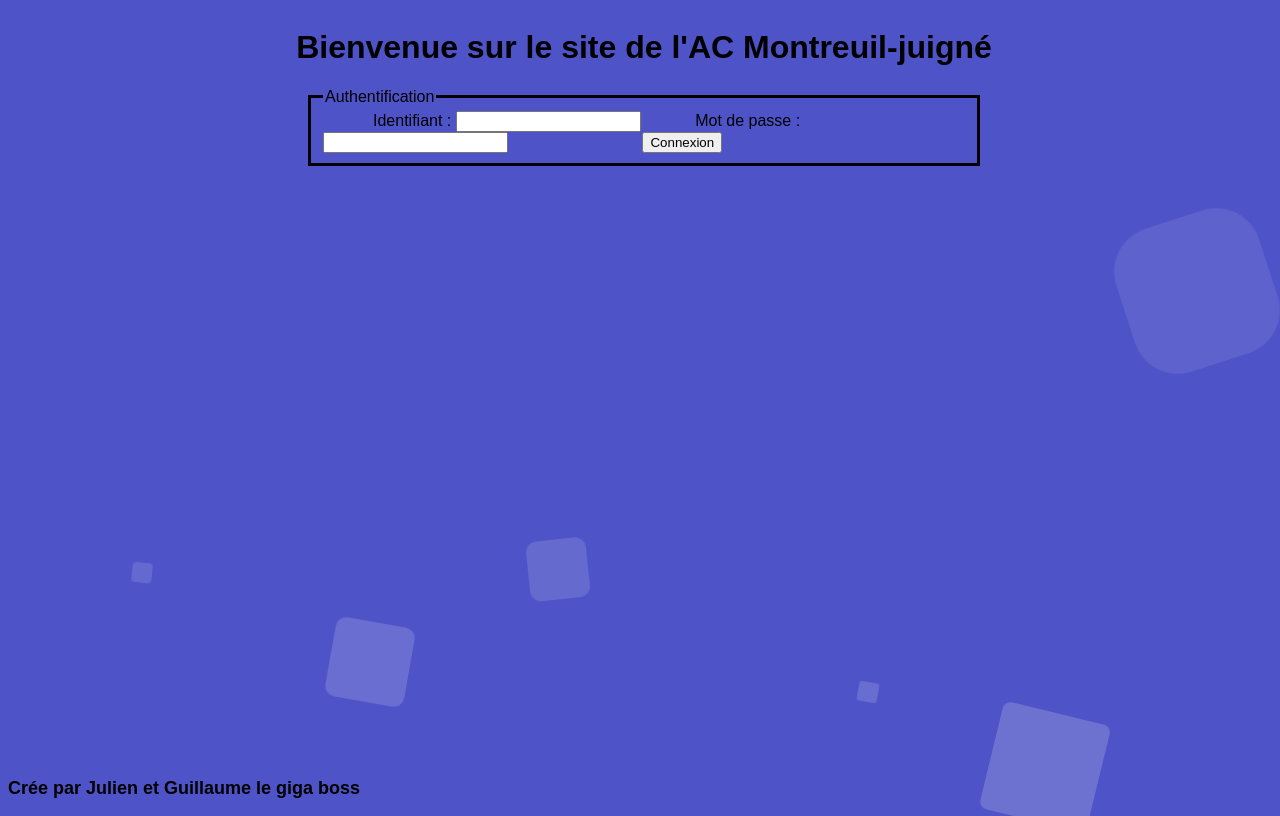
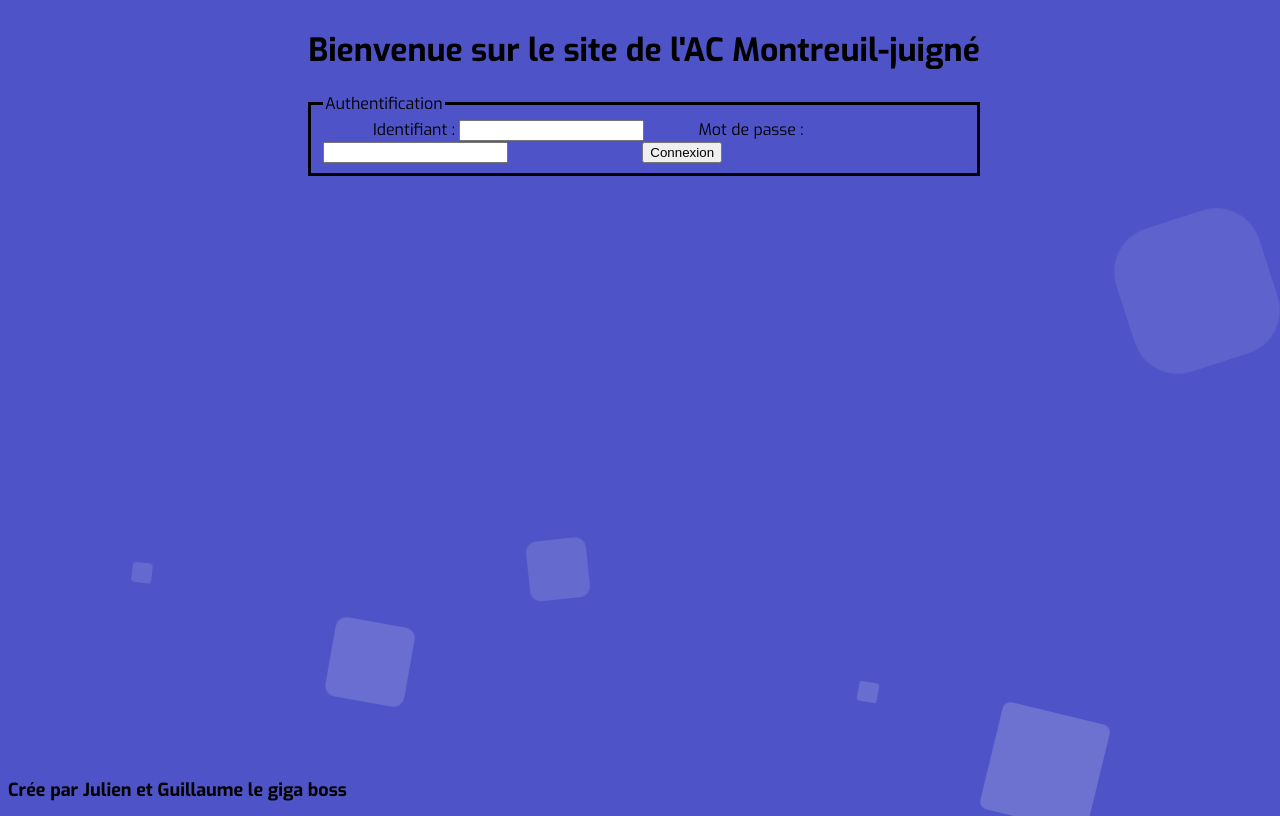
Before and after one commit to JulienLaffely/Projet_DevWeb, a PHP site: page / in a window 1280 px wide. Run offline with PHP 8.4, Linux system fonts and the light colour scheme.

Commit message:
Add files via upload

```diff
--- a/views/style.css
+++ b/views/style.css
@@ -1,3 +1,6 @@
+@import url('https://fonts.googleapis.com/css?family=Exo:400,700');
+
+
 #corps{
 	position:absolute;
 }
@@ -20,8 +23,7 @@ fieldset{
 	margin-right: 300px;
 }
 
-
-/*    ANIMATION ET BACKGROUND    */
+/* FOND ET ANIMATION */
 
 .area{
     background: #4e54c8;
```
